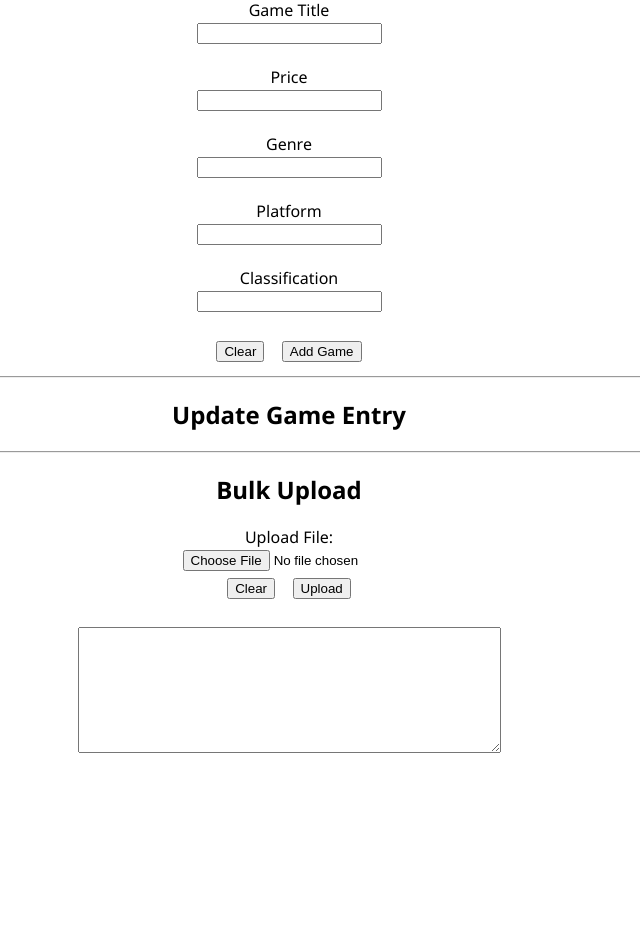
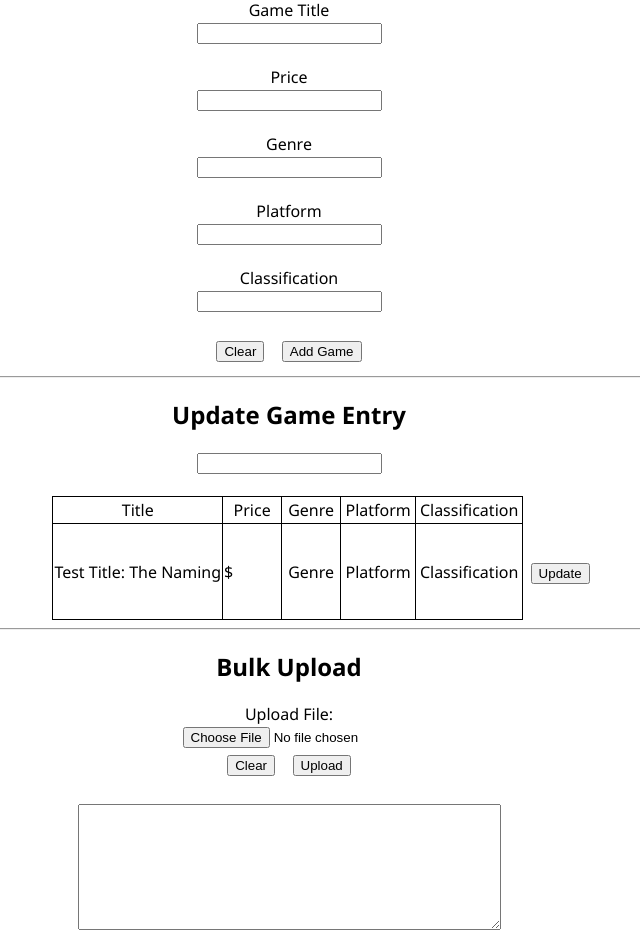
Before and after one commit to DrWalrus1/ISIT307-Backend-Web-Programming, a PHP site: page /admin.php in a window 1280 px wide. Shown: the part 150-1084 px from the top of the page, without its empty margins (351-991 px from the left). Before the commit the page ends 903 px from the top, so only its background shows below. Run offline with PHP 8.4, Linux system fonts and the light colour scheme.

Commit message:
Changes:
Admin.php
# Added TODO to change if to switch. Needs to be reverted
# Started work on layout and basic functionality of update database entry

createFilter.php
# Moved content of createForm to php in html. (don't know why yet)

dbinteraction.php
#removed $conn from needing to be passed to dbGetClassification. now uses global

index.php
# added styling to title in createCard function

script.js
# added checkField function for later.

style.css
# added css classes for update table feature

```diff
--- a/Assignment 7/admin.php
+++ b/Assignment 7/admin.php
@@ -14,6 +14,7 @@ require_once "dbinteraction.php";
 
 function checkInputs() {
     if (!empty($_GET["formID"])) {
+		// TODO: Change to switch statement
         if ($_GET["formID"] == 1) {
             if (!empty($_GET["title"])) {
                 global $title;
@@ -42,7 +43,7 @@ function checkInputs() {
                 AddGame($gameArray);
                 header("Location: /");
             }
-        } else if ($_GET["formID"] == 2) {
+        } else if ($_GET["formID"] == 3) {
             // TODO: Move to own function
             if (!empty($_GET["fileUpload"])) {
                 $fileinfo = pathinfo($_GET["fileUpload"]);
@@ -200,9 +201,33 @@ if (isset($file)) {
     <hr>
     <div style="text-align:center">
         <h2>Update Game Entry</h2>
-        <form id="updateForm">
-
-        </form>
+        <input type="text" id="updateSearch">
+        <br><br>
+        <table class="updateTable">
+            <thead class="updateTable">
+                <tr>
+                    <td style="min-width:3.5em">Title</td>
+                    <td style="min-width:3.5em">Price</td>
+                    <td style="min-width:3.5em">Genre</td>
+                    <td style="min-width:4.5em">Platform</td>
+                    <td style="min-width:6.5em">Classification</td>
+                </tr>
+            </thead>
+            <tbody class="updateTable">
+                <!-- TODO: PHP fill rows -->
+                <tr id="row1">
+                    <td><div contenteditable name="title">Test Title: The Naming</div></td>
+                    <td onclick="this.children[1].focus();" style="text-align:justify">
+                        <p style="margin:0;display:inline-block">$</p>
+                        <div contenteditable name="price" onchange="checkField(this.id);" style="display:inline-block;text-align:left;"></div>
+                    </td> <!-- TODO: Add check for number -->
+                    <td><div contenteditable name="genre">Genre</div></td>
+                    <td><div contenteditable name="plat">Platform</div></td>
+                    <td><div contenteditable name="classification">Classification</div></td>
+                    <td style="border:0px;width:4.5em"><button onclick="console.log(this.parentElement.parentElement.id);">Update</button></td> <!-- TODO: Have Javascript submit form -->
+                </tr>
+            </tbody>
+        </table>
     </div>
     <hr>
     <div style="text-align:center">
--- a/Assignment 7/dbinteraction.php
+++ b/Assignment 7/dbinteraction.php
@@ -37,7 +37,8 @@ function dbGetPlatforms() {
     }
 }
 
-function dbGetClassification(mysqli $conn) {
+function dbGetClassification() {
+    global $conn;
     $classifications = array();
     $query = "SELECT * FROM classification;";
     if ($result = $conn->query($query)) {
--- a/Assignment 7/index.php
+++ b/Assignment 7/index.php
@@ -68,7 +68,7 @@ function getUniqueGenres($games) {
 function createCard($game) {
     $newCard =
     "<div class=\"cardCard\" id=\"" . $game["id"] . "\">
-            <h3 name=\"title\" style=\"color:blue\">" . $game["title"] . "</h4>
+            <h3 name=\"title\" style=\"color:blue;padding:5%;\">" . $game["title"] . "</h4>
             <h5 name=\"genre\">". $game["genre"] . "</h5>
             <h6 name=\"platform\">" . $game["platform"] . "</h4>
             <h6 name=\"classification\">" . $game["classification"] . "</h4>
--- a/Assignment 7/script.js
+++ b/Assignment 7/script.js
@@ -19,4 +19,8 @@ function clearForm(formID){
 
 }
 
+function checkField(priceID) {
+
+}
+
 // document.getElementById("PS4").indeterminate = true;
--- a/Assignment 7/style.css
+++ b/Assignment 7/style.css
@@ -22,6 +22,31 @@ body {
 textarea {
     outline: none;
     overflow: auto;
+}
+
+table.updateTable {
+    margin-left: 4.5em;
+    display: inline-table;
+    border-collapse: collapse;
+}
+
+thead.updateTable {
+    width: 100%;
+    height: 1.5em;
+}
+
+tbody.updateTable {
+    height: 6em;
+    width: 100%;
+    overflow: auto;
+}
+
+tr {
+    line-height: 1.5em;
+}
+
+td {
+    border: 1px solid black;
 }
 
 .row {
```
Also changed, not shown: Assignment 7/createFilter.php (+20 -1 lines).
